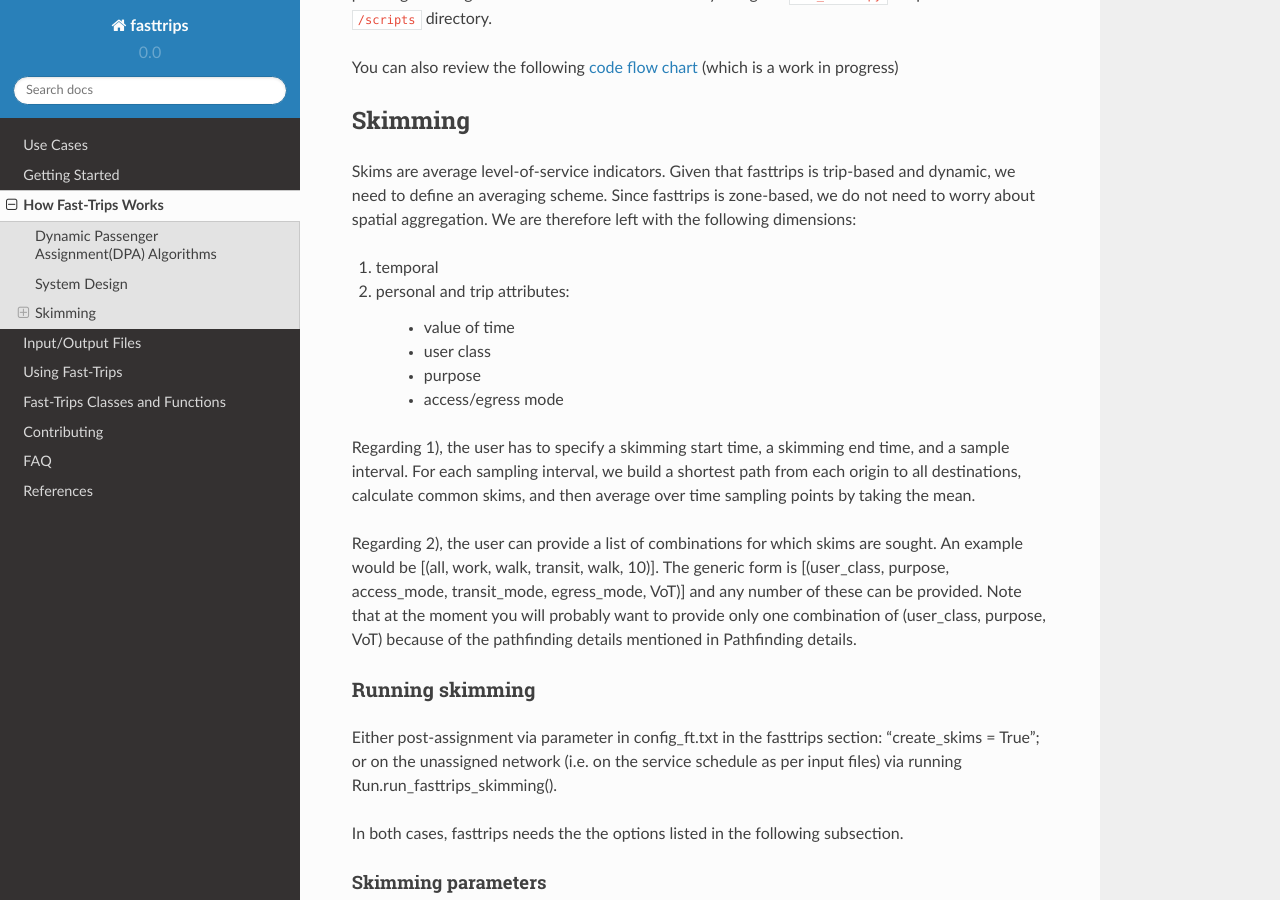
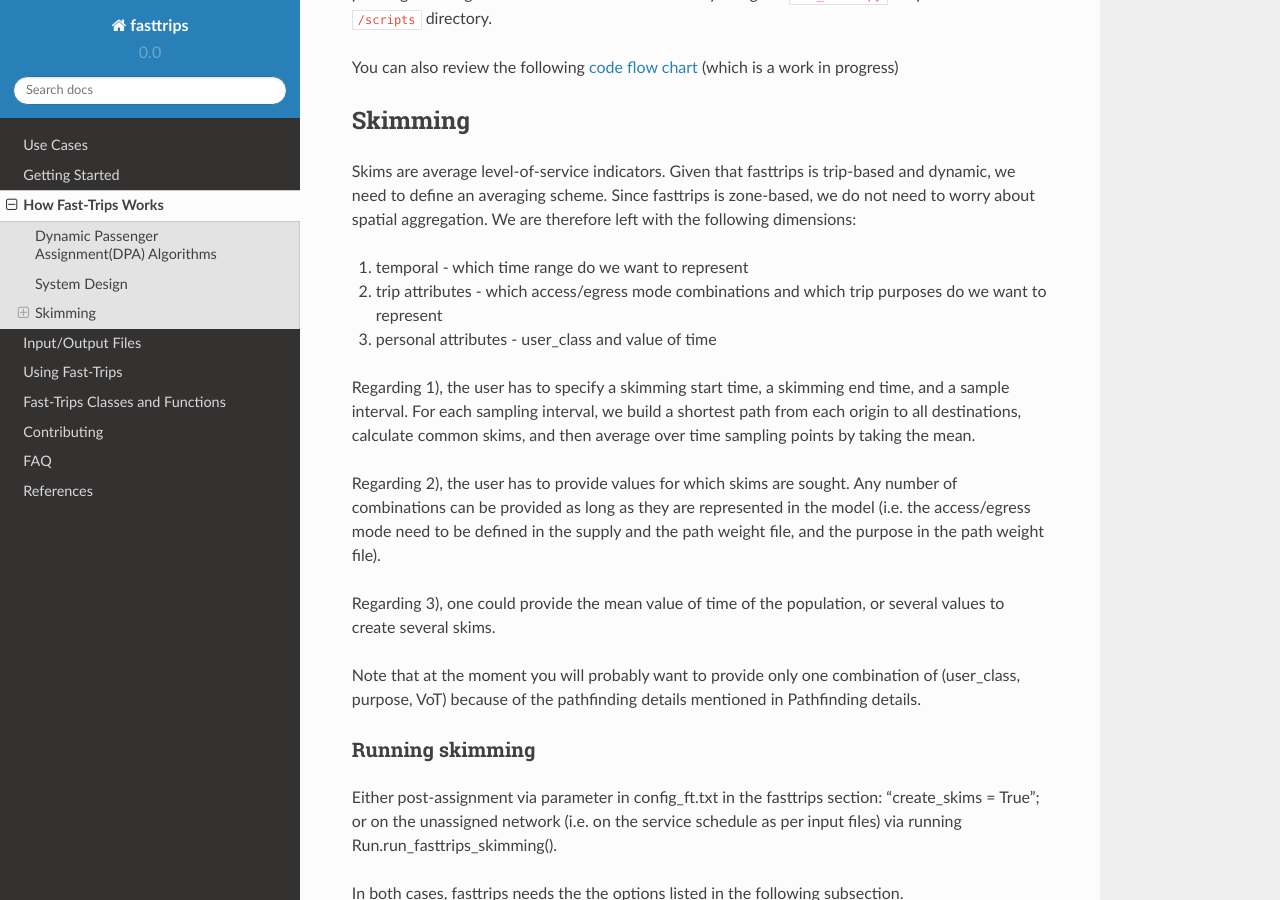
Before and after one commit to Fast-Trips/fast-trips, a Sphinx documentation site: the page built from doc/source/howitworks.rst, in a window 1280 px wide and 900 px high, scrolled down 602 px. Built offline with Sphinx 7.4.7 and the Read the Docs theme 2.0.0, drawn with Linux system fonts in a browser that asks for light colours.

Commit message:
doco update

```diff
--- a/doc/source/howitworks.rst
+++ b/doc/source/howitworks.rst
@@ -34,22 +34,23 @@ Skims are average level-of-service indicators. Given that fasttrips is trip-base
 averaging scheme. Since fasttrips is zone-based, we do not need to worry about spatial aggregation. We are
 therefore left with the following dimensions:
 
-1) temporal
-2) personal and trip attributes:
-
-    * value of time
-    * user class
-    * purpose
-    * access/egress mode
+1) temporal - which time range do we want to represent
+2) trip attributes - which access/egress mode combinations and which trip purposes do we want to represent
+3) personal attributes - user_class and value of time
 
 Regarding 1), the user has to specify a skimming start time, a skimming end time, and a sample interval. For each
 sampling interval, we build a shortest path from each origin to all destinations, calculate common skims,
 and then average over time sampling points by taking the mean.
 
-Regarding 2), the user can provide a list of combinations for which skims are sought. An example would be [(all,
-work, walk, transit, walk, 10)]. The generic form is [(user_class, purpose, access_mode, transit_mode, egress_mode,
-VoT)] and any number of these can be provided. Note that at the moment you will probably want to provide only one
-combination of (user_class, purpose, VoT) because of the pathfinding details mentioned in :ref:`Pathfinding details`.
+Regarding 2), the user has to provide values for which skims are sought. Any number of combinations can be provided
+as long as they are represented in the model (i.e. the access/egress mode need to be defined in the supply and the
+path weight file, and the purpose in the path weight file).
+
+Regarding 3), one could provide the mean value of time of the population, or several values to create several skims.
+
+
+Note that at the moment you will probably want to provide only one combination of (user_class, purpose, VoT) because
+of the pathfinding details mentioned in :ref:`Pathfinding details`.
 
 
 Running skimming
```
